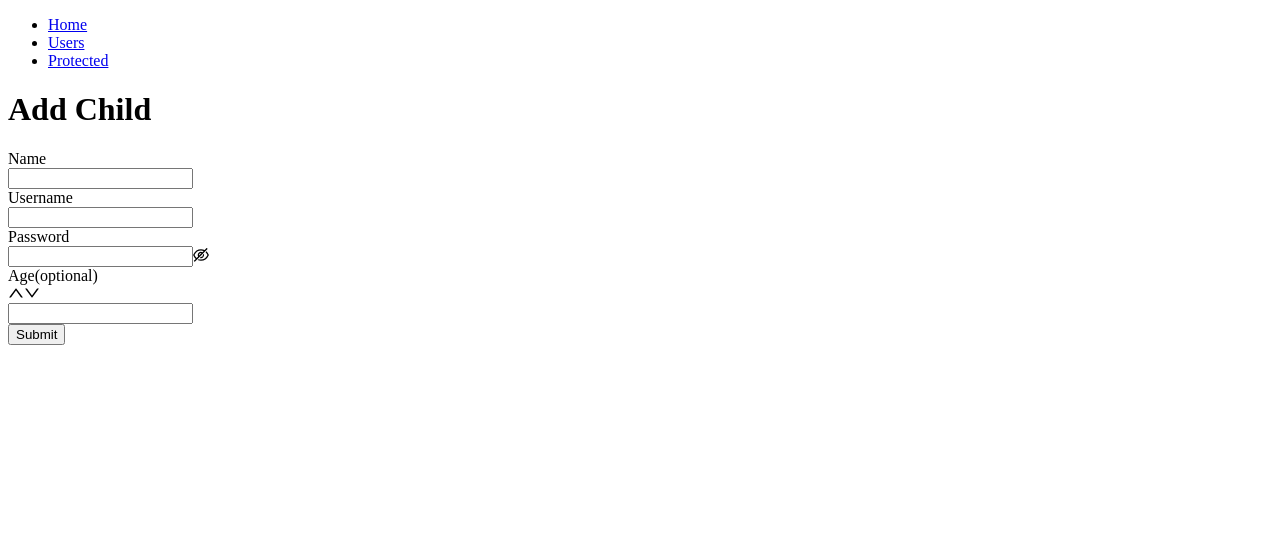
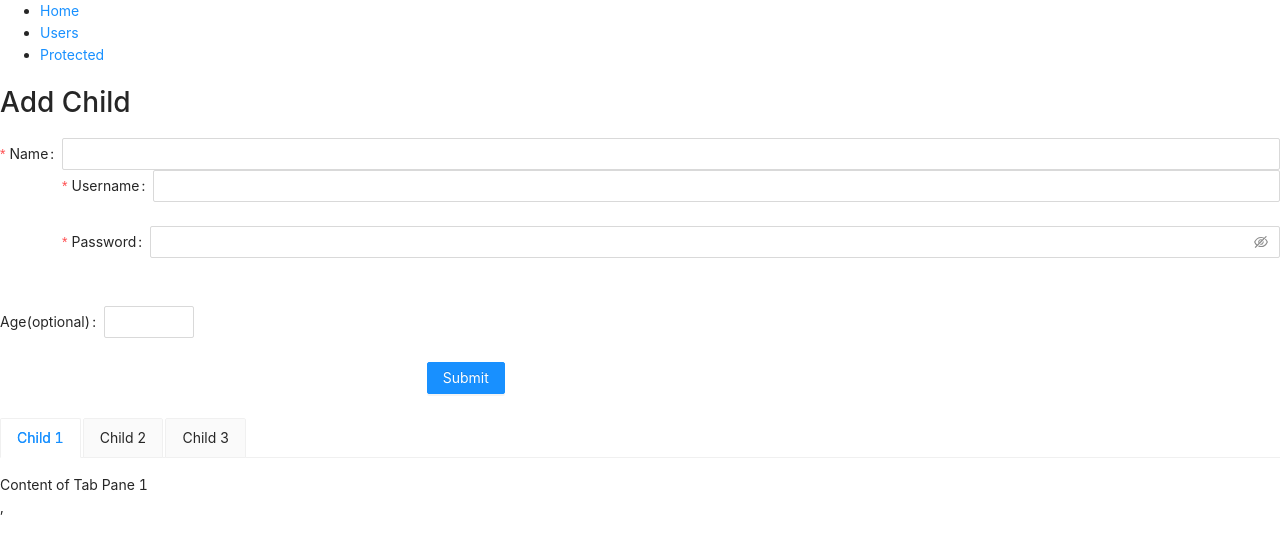
Before and after one commit to Jon-Nutman/kid-bucks-final, a React (Create React App) app in the folder client/: page /parent-dashboard in a window 1280 px wide. Shown: the top 554 px of the page. Built offline with nearby package versions, Linux system fonts and the light colour scheme.

Commit message:
added child tabs and fixed styles for antd

```diff
--- a/client/package.json
+++ b/client/package.json
@@ -7,6 +7,7 @@
     "@testing-library/jest-dom": "^4.2.4",
     "@testing-library/react": "^9.3.2",
     "@testing-library/user-event": "^7.1.2",
+    "antd": "^4.13.1",
     "axios": "^0.21.1",
     "react": "^17.0.1",
     "react-dom": "^17.0.1",
--- a/client/src/App.js
+++ b/client/src/App.js
@@ -7,6 +7,7 @@ import { LoginSignup } from "./features/auth/LoginSignup";
 import ParentDashboardPage from "./features/parent/ParentDashboardPage";
 import ChildDashboardPage from "./features/child/ChildDashboardPage";
 import Register from "./features/register/Register";
+import 'antd/dist/antd.css';
 
 export default function App() {
   return (
--- a/client/src/features/parent/AddChildModal.js
+++ b/client/src/features/parent/AddChildModal.js
@@ -2,12 +2,12 @@ import React from "react"
 import { Form, Input, InputNumber, Button } from "antd"
 
 const layout = {
-  labelCol: {
-    span: 8,
-  },
-  wrapperCol: {
-    span: 16,
-  },
+  // labelCol: {
+  //   span: 8,
+  // },
+  // wrapperCol: {
+  //   span: 16,
+  // },
 }
 const validateMessages = {
   required: "${label} is required!",
@@ -27,7 +27,7 @@ export default function AddChildModal() {
     <div>
       <h1>Add Child</h1>
       <Form
-        {...layout}
+        // {...layout}
         name="nest-messages"
         onFinish={onFinish}
         validateMessages={validateMessages}
@@ -41,8 +41,8 @@ export default function AddChildModal() {
             },
           ]}
         >
-          <Input />
-          <Form.Item
+      <Input />
+      <Form.Item
             label="Username"
             name="username"
             rules={[{ required: true, message: "Please input your username!" }]}
--- a/client/src/features/parent/ChildTab.js
+++ b/client/src/features/parent/ChildTab.js
@@ -1,5 +1,24 @@
 import React from "react"
+import { Tabs } from 'antd'
+
+const { TabPane } = Tabs;
+
+function callback(key) {
+  console.log(key);
+}
 
 export default function ChildTab() {
-  return <div>child tab</div>
+  return <div>
+<Tabs onChange={callback} type="card">
+    <TabPane tab="Child 1" key="1">
+      Content of Tab Pane 1
+    </TabPane>
+    <TabPane tab="Child 2" key="2">
+      Content of Tab Pane 2
+    </TabPane>
+    <TabPane tab="Child 3" key="3">
+      Content of Tab Pane 3
+    </TabPane>
+  </Tabs>,
+  </div>
 }
--- a/client/src/features/parent/ParentDashboardPage.js
+++ b/client/src/features/parent/ParentDashboardPage.js
@@ -1,9 +1,13 @@
 import React from 'react'
+
 import AddChildModal from './AddChildModal'
+import ChildTab from './ChildTab'
+import { Tabs } from 'antd'
 export default function ParentDashboardPage() {
     return (
         <div>
             <AddChildModal />
+            <ChildTab />
         </div>
     )
 }
--- a/package.json
+++ b/package.json
@@ -12,6 +12,7 @@
   "author": "",
   "license": "ISC",
   "dependencies": {
+    "antd": "^4.13.1",
     "concurrently": "^6.0.0"
   }
 }
```
Also changed, not shown: 2 other files (tests, documents, lock files or other folders).
